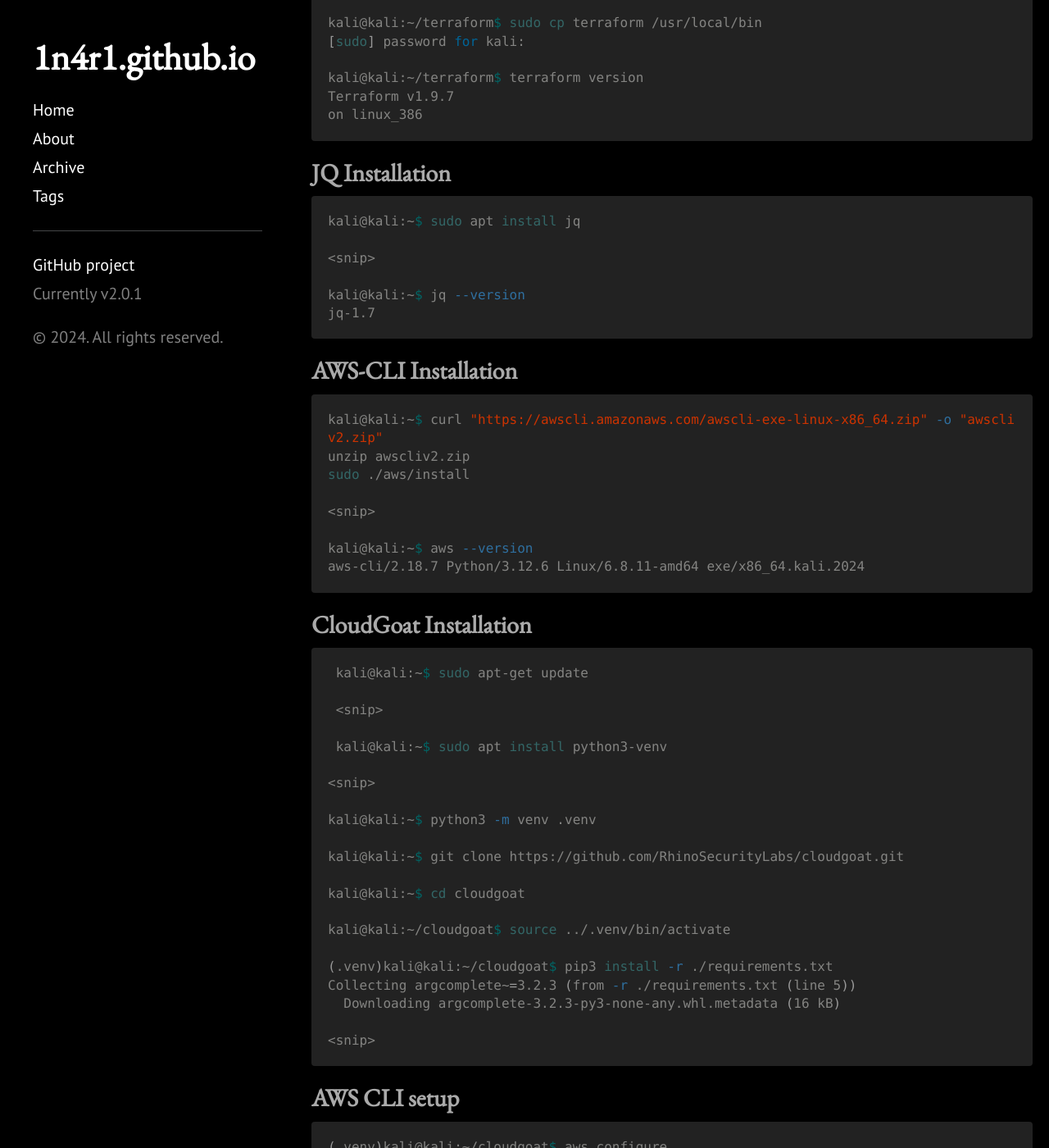
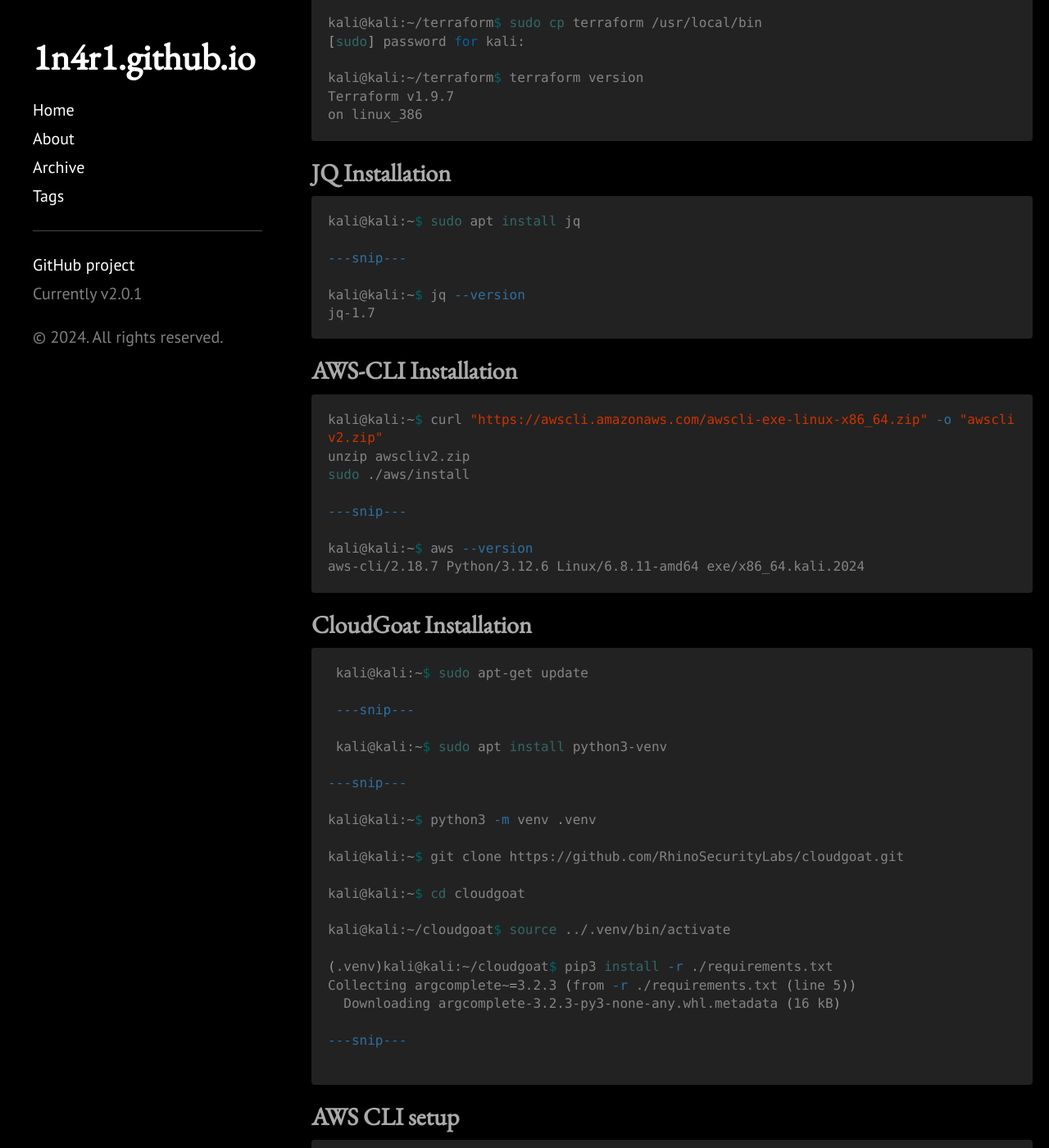
Before and after one commit to 1n4r1/1n4r1.github.io, a Jekyll site: the page built from _posts/2024-10-18-CloudGoat-setup.md, in a window 1280 px wide and 1400 px high, scrolled down 1201 px. Shown: the whole window at 82% size. Built offline with Jekyll 4.4.1, drawn with Linux system fonts in a browser that asks for light colours; a style sheet for code colours, icons or effects is not loaded; some of the changed text lies outside the part shown.

Commit message:
format fix

````diff
--- a/_posts/2024-10-18-CloudGoat-setup.md
+++ b/_posts/2024-10-18-CloudGoat-setup.md
@@ -51,7 +51,7 @@ on linux_386
 ```shell
 kali@kali:~$ sudo apt install jq
 
-<snip>
+---snip---
 
 kali@kali:~$ jq --version
 jq-1.7
@@ -63,7 +63,7 @@ kali@kali:~$ curl "https://awscli.amazonaws.com/awscli-exe-linux-x86_64.zip" -o
 unzip awscliv2.zip
 sudo ./aws/install
 
-<snip>
+---snip---
 
 kali@kali:~$ aws --version
 aws-cli/2.18.7 Python/3.12.6 Linux/6.8.11-amd64 exe/x86_64.kali.2024
@@ -73,11 +73,11 @@ aws-cli/2.18.7 Python/3.12.6 Linux/6.8.11-amd64 exe/x86_64.kali.2024
 ```shell
  kali@kali:~$ sudo apt-get update
 
- <snip>
+ ---snip---
 
  kali@kali:~$ sudo apt install python3-venv
 
-<snip>
+---snip---
 
 kali@kali:~$ python3 -m venv .venv
 
@@ -91,7 +91,8 @@ kali@kali:~/cloudgoat$ source ../.venv/bin/activate
 Collecting argcomplete~=3.2.3 (from -r ./requirements.txt (line 5))
   Downloading argcomplete-3.2.3-py3-none-any.whl.metadata (16 kB)
 
-<snip>
+---snip---
+
 ```
 ## AWS CLI setup
 ```shell
@@ -166,7 +167,7 @@ you run "terraform init" in the future.
 
 Terraform has been successfully initialized!
 
-<snip>
+---snip---
 
 [cloudgoat] terraform output completed with no error code.
 cloudgoat_output_aws_account_id = 096165652555
@@ -258,6 +259,6 @@ Terraform will perform the following actions:
         # (2 unchanged attributes hidden)
     }
 
-<snip>
+---snip---
 
 ```
````
